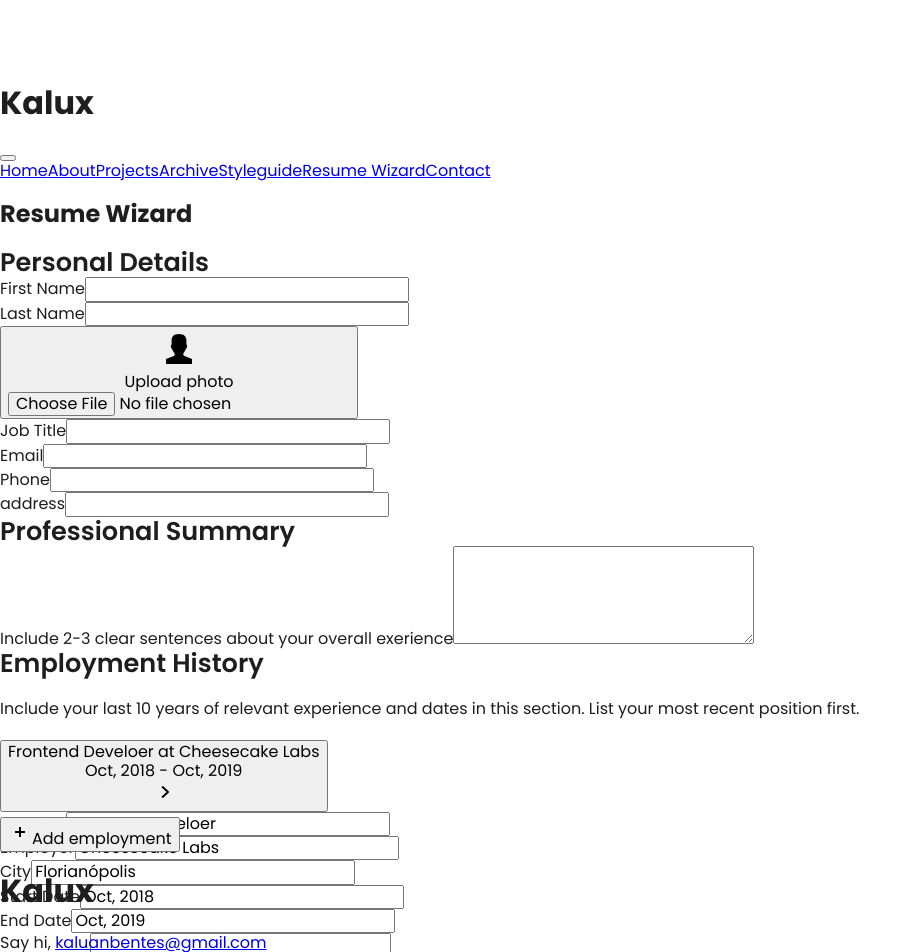
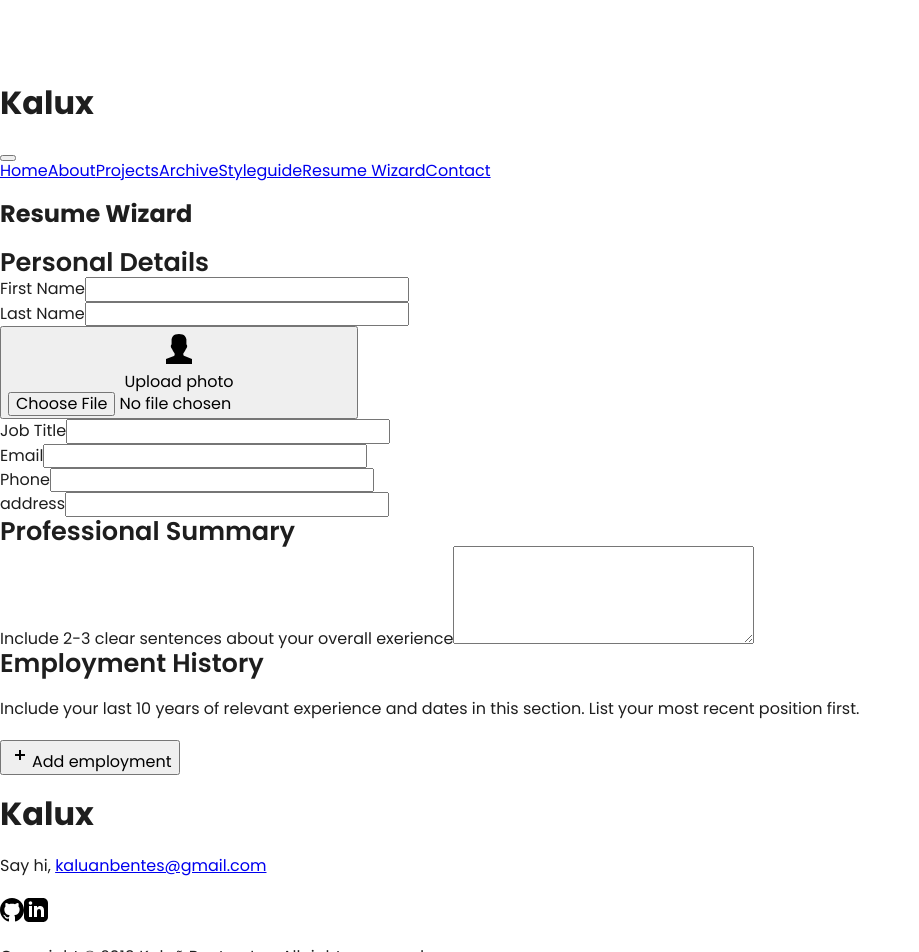
Before and after one commit to kaluabentes/old-kalu.dev, a Next.js app: page /resume-wizard in a window 1280 px wide. Shown: the top 952 px of the page, without its empty margins (0-919 px from the left). Built offline with nearby package versions, Linux system fonts and the light colour scheme.

Commit message:
Create employment remove functionality

```diff
--- a/src/components/molecules/employment-wizard/index.js
+++ b/src/components/molecules/employment-wizard/index.js
@@ -7,9 +7,18 @@ import TextArea from '_atoms/text-area'
 
 import styles from './styles.css'
 
-const EmploymentWizard = ({ isOpen, employment, onChange, onToggle }) => {
+const EmploymentWizard = ({ isOpen, employment, onChange, onToggle, onRemove }) => {
   const [wizardHeight, setWizardHeight] = useState(0)
   const wizardRef = createRef()
+
+  const handleChange = event => {
+    onChange(event.target.name, event.target.value)
+  }
+
+  const handleRemove = event => {
+    event.stopPropagation()
+    onRemove()
+  }
 
   useEffect(() => {
     setWizardHeight(wizardRef.current.scrollHeight)
@@ -21,36 +30,39 @@ const EmploymentWizard = ({ isOpen, employment, onChange, onToggle }) => {
       style={{ height: isOpen ? `${wizardHeight}px` : `77px` }}
       className={classNames(styles.wizard, { [styles.open]: isOpen })}
     >
-      <button onClick={onToggle} className={styles.header}>
+      <div onClick={onToggle} className={styles.header} tabIndex={0}>
         <div className={styles.titleGroup}>
           <div className={styles.title}>{employment.jobTitle} at {employment.employer}</div>
           <div className={styles.periodDate}>{employment.startDate} - {employment.endDate}</div>
         </div>
+        <button onClick={handleRemove} className={styles.removeButton}>
+          <svg width="24" height="24" viewBox="0 0 24 24" version="1.1" xmlns="http://www.w3.org/2000/svg"><path d="M8,19 L16,19 L16,13 L8,13 L8,19 Z M16,7 L20,7 L20,9 L4,9 L4,7 L8,7 L8,3 L16,3 L16,7 Z M14,7 L14,5 L10,5 L10,7 L14,7 Z M6,11 L18,11 L18,21 L6,21 L6,11 Z" fillRule="nonzero"></path></svg>
+        </button>
         <div className={styles.arrowIcon}>
           <svg width="24" height="24" viewBox="0 0 24 24" version="1.1" xmlns="http://www.w3.org/2000/svg"><path d="M9.431 7.257l1.352-1.474 5.893 5.48a1 1 0 0 1 0 1.474l-5.893 5.45-1.352-1.475L14.521 12 9.43 7.257z"></path></svg>
         </div>
-      </button>
+      </div>
       <div className={styles.form}>
         <Input
           id="jobTitle"
           name="jobTitle"
           label="Job Title"
           value={employment.jobTitle}
-          onChange={onChange}
+          onChange={handleChange}
         />
         <Input
           id="employer"
           name="employer"
           label="Employer"
           value={employment.employer}
-          onChange={onChange}
+          onChange={handleChange}
         />
         <Input
           id="city"
           name="city"
           label="City"
           value={employment.city}
-          onChange={onChange}
+          onChange={handleChange}
         />
         <div className={styles.periodDateGrid}>
           <Input
@@ -58,21 +70,21 @@ const EmploymentWizard = ({ isOpen, employment, onChange, onToggle }) => {
             name="startDate"
             label="Start Date"
             value={employment.startDate}
-            onChange={onChange}
+            onChange={handleChange}
           />
           <Input
             id="endDate"
             name="endDate"
             label="End Date"
             value={employment.endDate}
-            onChange={onChange}
+            onChange={handleChange}
           />
         </div>
         <TextArea
           id="description"
           name="description"
           label="Description"
-          onChange={onChange}
+          onChange={handleChange}
           value={employment.description}
         />
       </div>
--- a/src/components/molecules/employment-wizard/styles.css
+++ b/src/components/molecules/employment-wizard/styles.css
@@ -72,10 +72,10 @@
 .arrowIcon {
   height: 30px;
   width: 30px;
-  margin-left: 10px;
   display: flex;
   justify-content: center;
   align-items: center;
+  margin-left: 5px;
 
   & svg {
     fill: rgba(0, 0, 0, 0.3);
@@ -83,3 +83,28 @@
     transition: 0.3s;
   }
 }
+
+
+.removeButton {
+  background: transparent;
+  border: none;
+  padding: 0;
+  cursor: pointer;
+  display: flex;
+  align-items: center;
+  justify-content: center;
+  height: 30px;
+  width: 30px;
+  margin-left: 5px;
+  outline: none;
+
+  &:hover {
+    & svg {
+      fill: var(--color-blue);
+    }
+  }
+
+  & svg {
+    fill: rgba(0, 0, 0, 0.3);
+  }
+}
--- a/src/pages/resume-wizard.js
+++ b/src/pages/resume-wizard.js
@@ -21,31 +21,23 @@ class ResumeWizard extends Component {
     phone: '',
     address: '',
     professionalSummary: '',
-    employments: [
-      {
-        jobTitle: 'Frontend Develoer',
-        employer: 'Cheesecake Labs',
-        city: 'Florianópolis',
-        startDate: 'Oct, 2018',
-        endDate: 'Oct, 2019',
-        description: '',
-        isOpen: false,
-      }
-    ],
+    employments: [],
   }
 
   constructor(props) {
     super(props)
 
     this.handleEmploymentAdd = this.handleEmploymentAdd.bind(this)
+    this.handleEmploymentRemove = this.handleEmploymentRemove.bind(this)
+    this.handleEmploymentChange = this.handleEmploymentChange.bind(this)
     this.handleInputChange = this.handleInputChange.bind(this)
     this.handlePhotoLoad = this.handlePhotoLoad.bind(this)
   }
 
   handleEmploymentToggle(index) {
     this.setState(prevState => ({
-      employments: prevState.employments.map((employment, currIndex) => {
-        if (index === currIndex) {
+      employments: prevState.employments.map((employment, currentIndex) => {
+        if (index === currentIndex) {
           employment.isOpen = !employment.isOpen
         }
 
@@ -55,8 +47,13 @@ class ResumeWizard extends Component {
   }
 
   handleEmploymentAdd() {
-    this.setState(prevState => ({
-      employments: [...prevState.employments, {
+    this.setState(prevState => {
+      const employments = prevState.employments.map(
+        employment => ({...employment, isOpen: false})
+      )
+
+      return {
+        employments: [...employments, {
           jobTitle: '',
           employer: '',
           city: '',
@@ -65,6 +62,27 @@ class ResumeWizard extends Component {
           description: '',
           isOpen: true,
         }]
+      }
+    })
+  }
+
+  handleEmploymentRemove(index) {
+    this.setState(prevState => ({
+      employments: prevState.employments.filter(
+        (employment, currentIndex) => index !== currentIndex
+      )
+    }))
+  }
+
+  handleEmploymentChange(index, name, value) {
+    this.setState(prevState => ({
+      employments: prevState.employments.map((employment, currentIndex) => {
+        if (index === currentIndex) {
+          employment = { ...employment, [name]: value }
+        }
+
+        return employment
+      })
     }))
   }
 
@@ -164,6 +182,8 @@ class ResumeWizard extends Component {
                 isOpen={isOpen}
                 employment={employment}
                 onToggle={() => this.handleEmploymentToggle(index)}
+                onChange={(name, value) => this.handleEmploymentChange(index, name, value)}
+                onRemove={() => this.handleEmploymentRemove(index)}
               />
             ))}
             <AddButton onClick={this.handleEmploymentAdd}>Add employment</AddButton>
```
Lines whose indentation alone changed are shown as unchanged.
